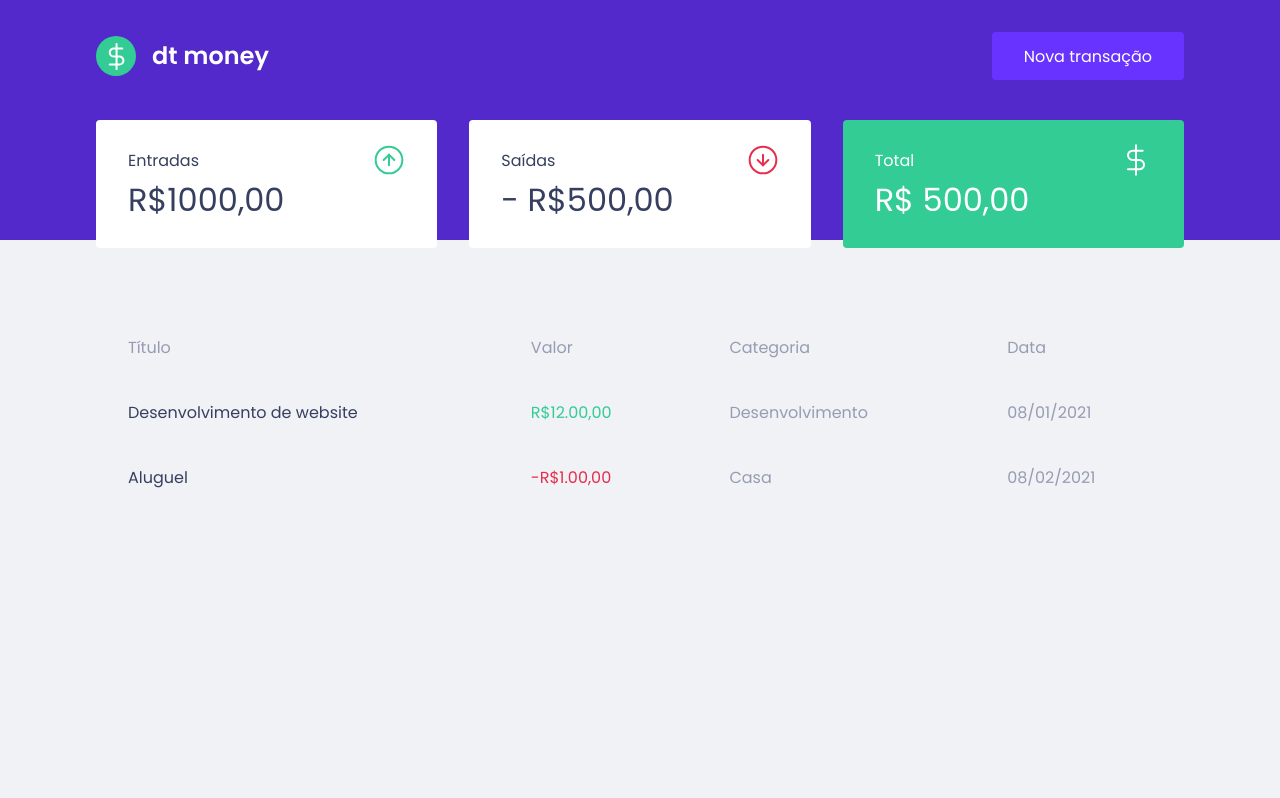
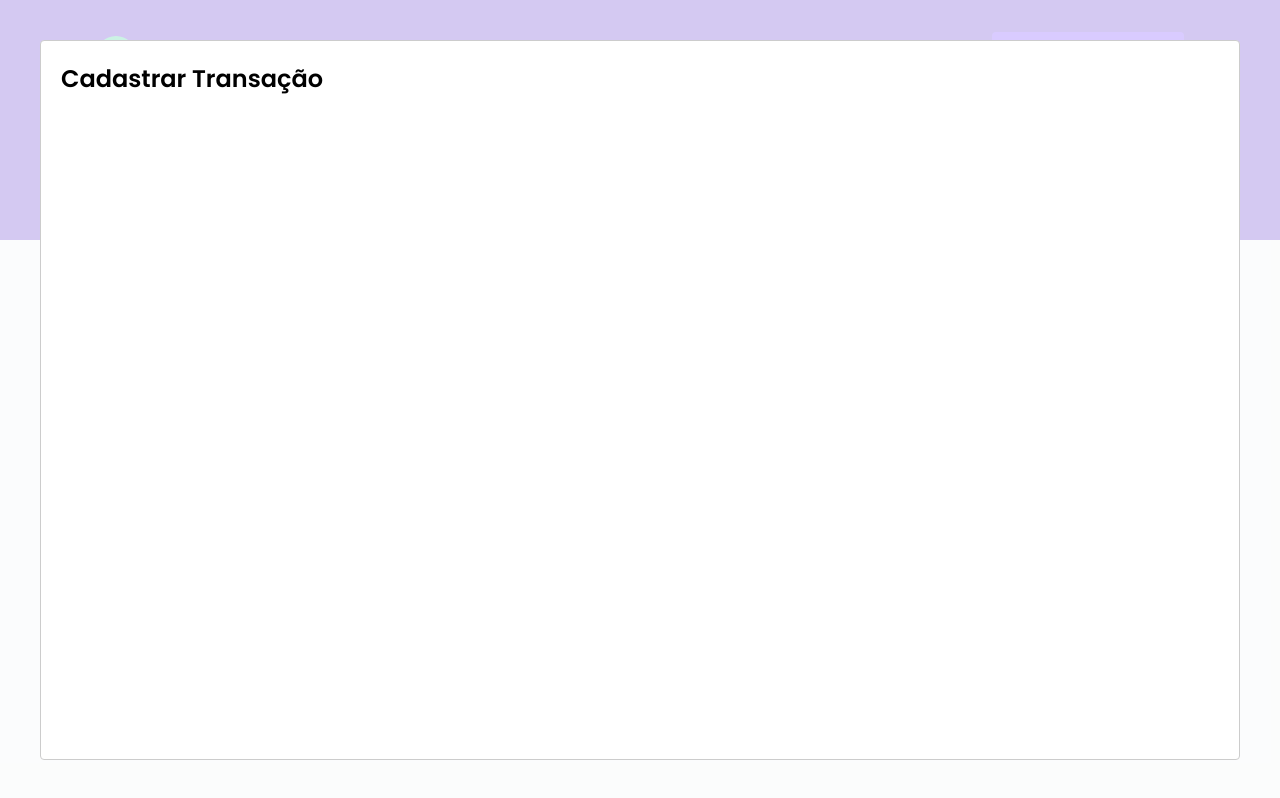
Before and after one commit to mstarkRules/02-dt-money, a React (Create React App) app: page / in a window 1280 px wide. Both pictures are taken after a click on the button "Nova transação". Built offline with nearby package versions, Linux system fonts and the light colour scheme; no server answers; what miragejs would draw is missing.

Commit message:
🛠 criado modal dentro do App.tsx repassando função de abrir o modal como propriedade para o componente Header

```diff
--- a/src/App.tsx
+++ b/src/App.tsx
@@ -2,11 +2,34 @@
 import { Header } from "./components/Header";
 import { GlobalStyle } from "./styles/global";
 
+import Modal from "react-modal";
+import { useState } from "react";
+
+Modal.setAppElement("#root");
+
 export function App() {
+  const [isNewTransactionModalOpen, setIsNewTransactionModalOpen] =
+    useState(false);
+
+  function handleOpenNewTransactionModal() {
+    setIsNewTransactionModalOpen(true);
+  }
+
+  function handleCloseNewTransactionModal() {
+    setIsNewTransactionModalOpen(false);
+  }
   return (
     <>
-      <Header />
+      <Header onOpenNewTransactionModal={handleOpenNewTransactionModal} />
       <Dashboard />
+
+      <Modal
+        isOpen={isNewTransactionModalOpen}
+        onRequestClose={handleCloseNewTransactionModal}
+      >
+        <h2>Cadastrar Transação</h2>
+      </Modal>
+
       <GlobalStyle />
     </>
   );
--- a/src/components/Header/index.tsx
+++ b/src/components/Header/index.tsx
@@ -1,26 +1,16 @@
-import { useState } from "react";
-import Modal from "react-modal";
-
 import logoImg from "../../assets/logo.svg";
 import { Container, Content } from "./styles";
 
-export function Header() {
-  const [isNewTransactionModalOpen, setIsNewTransactionModalOpen] =
-    useState(false);
+interface HeaderProps {
+  onOpenNewTransactionModal: () => void;
+}
 
-  function handleOpenNewTransactionModal() {
-    setIsNewTransactionModalOpen(true);
-  }
-
-  function handleCloseNewTransactionModal() {
-    setIsNewTransactionModalOpen(false);
-  }
-
+export function Header({ onOpenNewTransactionModal }: HeaderProps) {
   return (
     <Container>
       <Content>
         <img src={logoImg} alt="dt money" />
-        <button type="button" onClick={handleOpenNewTransactionModal}>
+        <button type="button" onClick={onOpenNewTransactionModal}>
           Nova transação
         </button>
       </Content>
```
